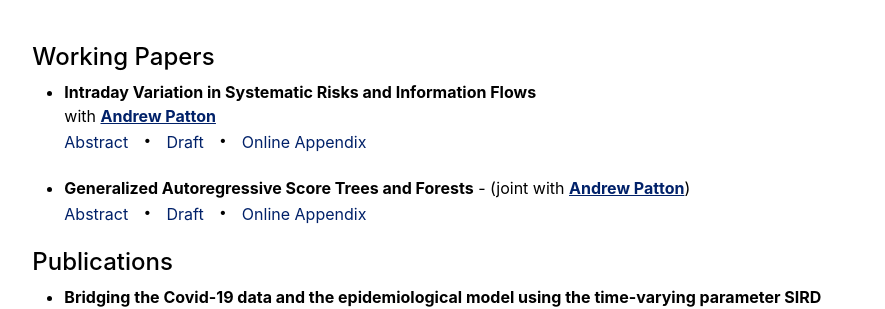
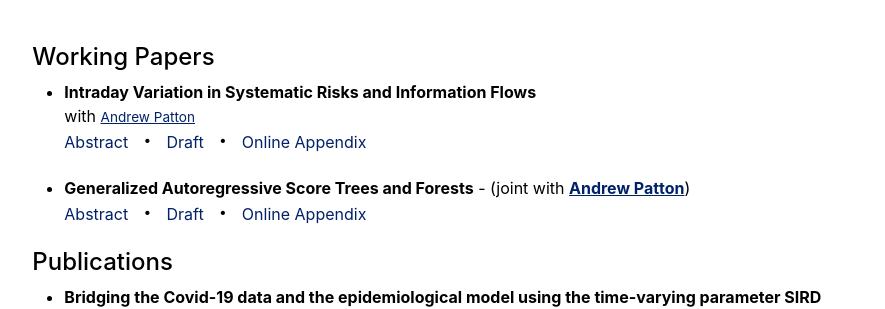
Before and after one commit to yasin-simsek/yasin-simsek.github.io, a Jekyll site: the page built from research.md, in a window 1280 px wide. Shown: the part 243-552 px from the top of the page, without its empty margins (197-1082 px from the left). Built offline with Jekyll 4.4.1, drawn with Linux system fonts in a browser that asks for light colours.

Commit message:
font size of coauthors fixed

```diff
--- a/research.md
+++ b/research.md
@@ -50,8 +50,7 @@ title: "Research"
 
 #### Working Papers
 * **Intraday Variation in Systematic Risks and Information Flows**
-<br> with [**Andrew Patton**](https://public.econ.duke.edu/~ap172/) <br>
-<span class="abstract-toggle" onclick="toggleAbstract(this)">Abstract</span> <span class="middot">&middot;</span> <a href="https://papers.ssrn.com/sol3/papers.cfm?abstract_id=5006587" class="no-underline">Draft</a> <span class="middot">&middot;</span> <span style="color:#012169;">Online Appendix</span> <span class="abstract-content"> <br> *This paper analyzes variation in the factor structure of asset returns within a trade day by combining non-parametric kernel methods with principal component analysis. We estimate the model on a collection of over 400 high frequency US equity returns over the period 1996-2020 and show that the proposed model has superior explanatory power relative to a collection of well-known observable factor models and standard PCA. We present a stylized model of asset prices and information flows and show that the factor structure of asset returns varies with the arrival of news. Using data on individual firm earnings announcements, FOMC announcements, and other macroeconomic announcements, we provide evidence consistent with our stylized model, that the superior performance of the proposed model is due to time variation in the factor structure of asset returns around times of information flows.*</span>
+<br> with <a href="https://public.econ.duke.edu/~ap172/" style="font-size: 0.85em;">Andrew Patton</a> <br> <span class="abstract-toggle" onclick="toggleAbstract(this)">Abstract</span> <span class="middot">&middot;</span> <a href="https://papers.ssrn.com/sol3/papers.cfm?abstract_id=5006587" class="no-underline">Draft</a> <span class="middot">&middot;</span> <span style="color:#012169;">Online Appendix</span> <span class="abstract-content"> <br> *This paper analyzes variation in the factor structure of asset returns within a trade day by combining non-parametric kernel methods with principal component analysis. We estimate the model on a collection of over 400 high frequency US equity returns over the period 1996-2020 and show that the proposed model has superior explanatory power relative to a collection of well-known observable factor models and standard PCA. We present a stylized model of asset prices and information flows and show that the factor structure of asset returns varies with the arrival of news. Using data on individual firm earnings announcements, FOMC announcements, and other macroeconomic announcements, we provide evidence consistent with our stylized model, that the superior performance of the proposed model is due to time variation in the factor structure of asset returns around times of information flows.*</span>
 
 * **Generalized Autoregressive Score Trees and Forests** - (joint with [**Andrew Patton**](https://public.econ.duke.edu/~ap172/)) <br>
 <span class="abstract-toggle" onclick="toggleAbstract(this)">Abstract</span> <span class="middot">&middot;</span> <a href="https://papers.ssrn.com/sol3/papers.cfm?abstract_id=4459756" class="no-underline">Draft</a> <span class="middot">&middot;</span> <span style="color:#012169;">Online Appendix</span> <span class="abstract-content"> <br> *We propose methods to improve the forecasts from generalized autoregressive score (GAS) models (Creal et. al, 2013; Harvey, 2013) by localizing their parameters using decision trees and random forests. These methods avoid the curse of dimensionality faced by kernel-based approaches, and allow one to draw on information from multiple state variables simultaneously. We apply the new models to four distinct empirical analyses, and in all applications the proposed new methods significantly outperform the baseline GAS model. In our applications to stock return volatility and density prediction, the optimal GAS tree model reveals a leverage effect and a variance risk premium effect. Our study of stock-bond dependence finds evidence of a flight-to-quality effect in the optimal GAS forest forecasts, while our analysis of high-frequency trade durations uncovers a volume-volatility effect.*</span>
```
